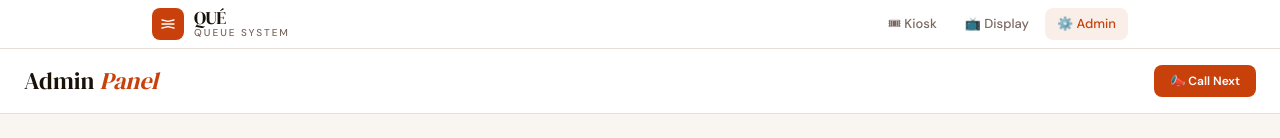
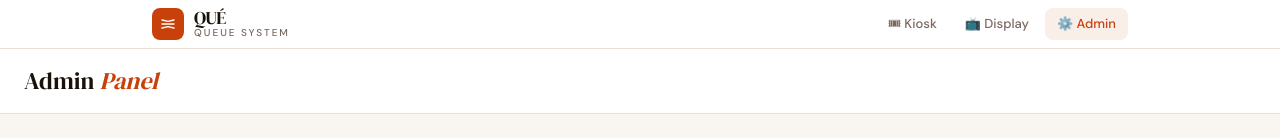
Before and after one commit to wilfredo-domanico-jr/restaurant-queing-system, a Next.js app in the folder front-end/: page /admin in a window 1280 px wide. Shown: the top 138 px of the page. Built offline with nearby package versions, Linux system fonts and the light colour scheme; no server answers.

Commit message:
feat: complete core queue system (live update enhancement pending)

```diff
--- a/front-end/src/app/admin/page.tsx
+++ b/front-end/src/app/admin/page.tsx
@@ -70,14 +70,12 @@ export default function Admin() {
     }, 2800);
   }
 
-  function callNext() {
-    showToast("Calling next guest...");
-  }
+
 
   return (
     <div className="h-auto bg-[#F9F5F1]">
       {/* HEADER */}
-      <Header callNext={callNext} />
+      <Header />
 
       {/* STATS */}
 
--- a/front-end/src/components/admin/Header.tsx
+++ b/front-end/src/components/admin/Header.tsx
@@ -1,23 +1,11 @@
 "use client";
 
-type HeaderProps = {
-  callNext: () => void;
-};
-export default function Header({ callNext }: HeaderProps) {
+export default function Header() {
   return (
     <div className="bg-white border-b border-border py-4 px-6 flex items-center justify-between gap-4 flex-wrap">
       <div className="font-serif text-2xl text-text">
         Admin <span className="text-brand italic">Panel</span>
       </div>
-
-      <div className="flex gap-2 flex-wrap">
-        <button
-          onClick={callNext}
-          className="bg-brand text-white px-4 py-2 rounded-lg text-xs font-semibold hover:bg-brand-dark  cursor-pointer"
-        >
-          📣 Call Next
-        </button>
-      </div>
     </div>
   );
 }
```
